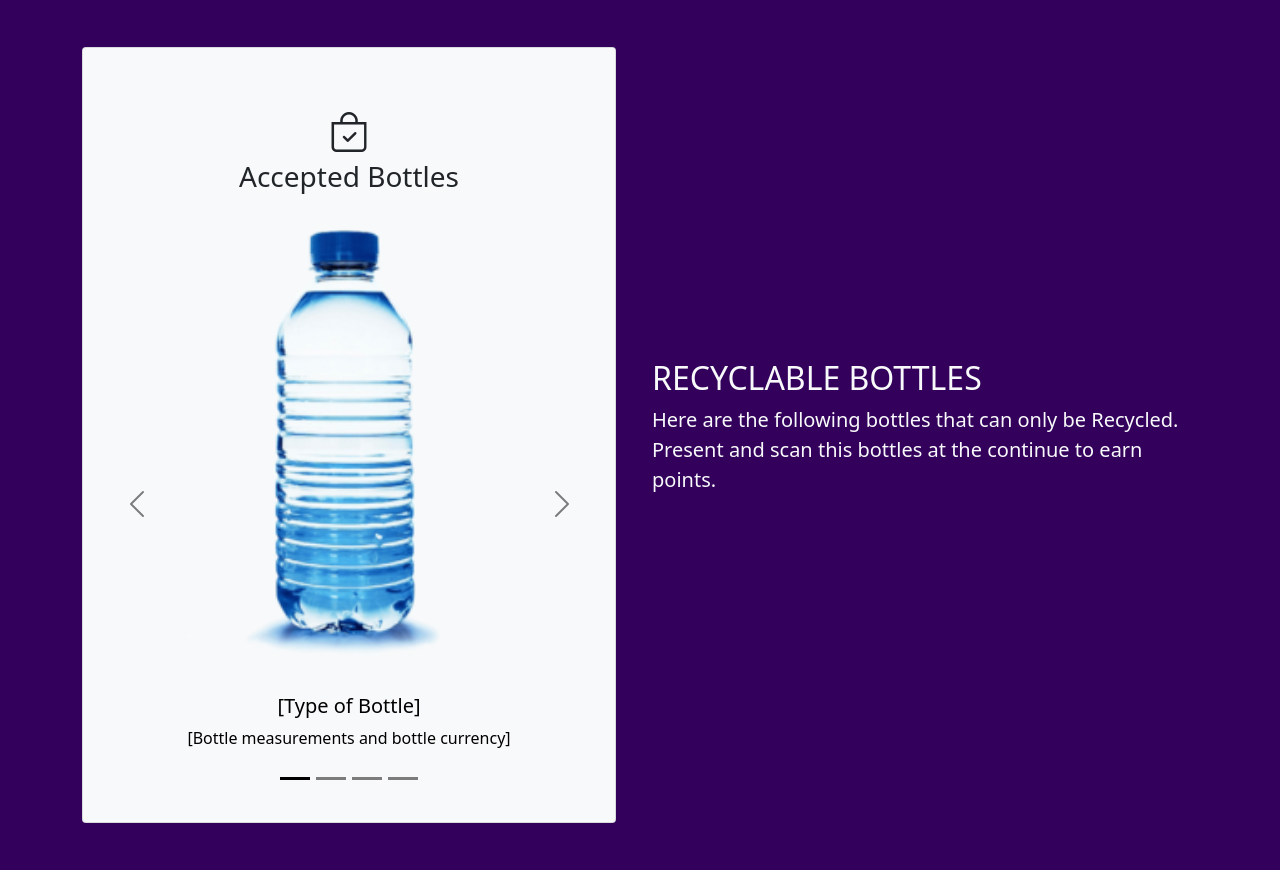
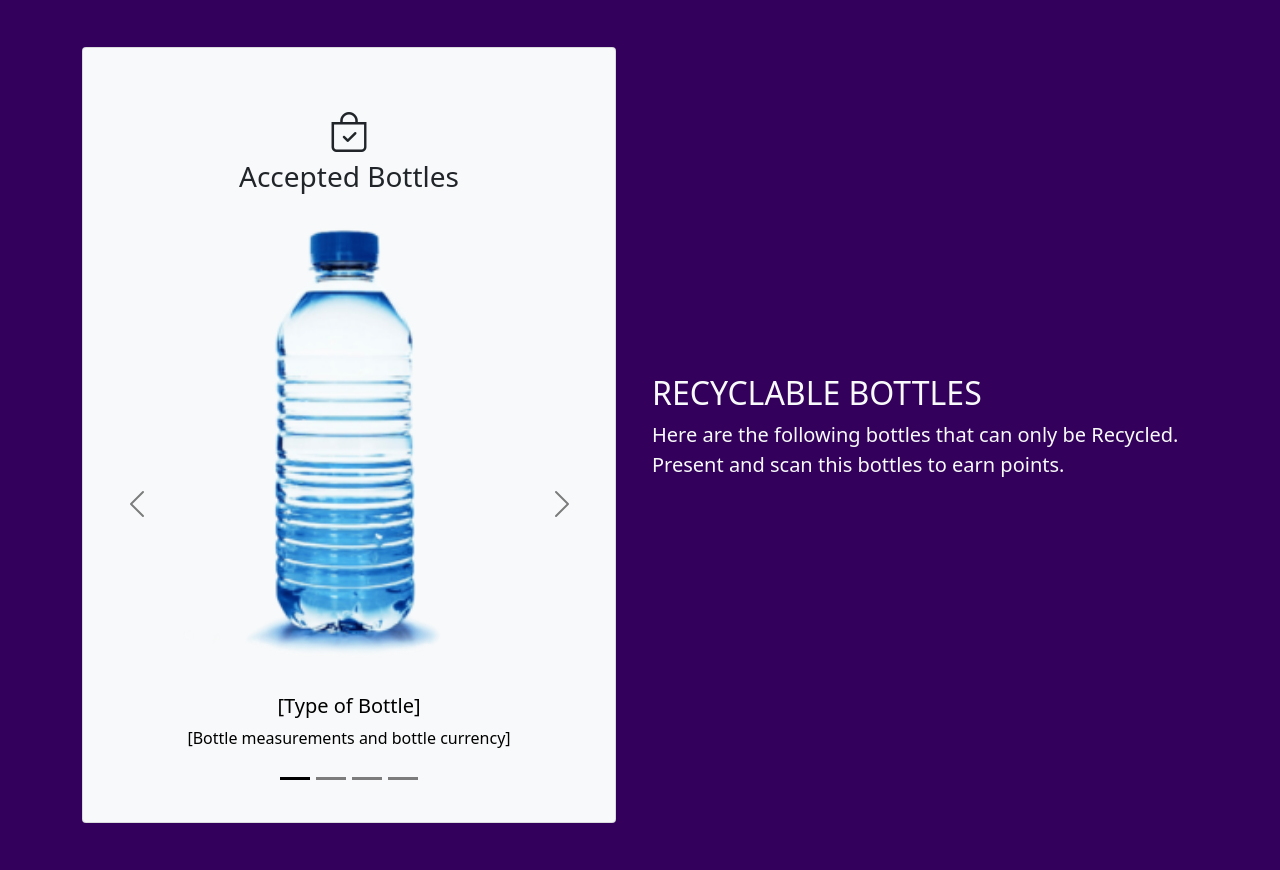
Before and after one commit to LouielAngeloQuisim/THESIS-BCASH, a PHP site: page /dashboard.php in a window 1280 px wide. Shown: the part 1998-2868 px from the top of the page. Run offline with PHP 8.4, Linux system fonts and the light colour scheme; data comes from the database, SQL or seed files in the repository; data that the repository does not hold is empty; some libraries are stand-ins or nearby versions; some web fonts are replaced.

Commit message:
user dash

```diff
--- a/dashboard.php
+++ b/dashboard.php
@@ -323,7 +323,7 @@ else{
                 <div class="col-md text-light text-center text-md-start p-4">
                     <h2>RECYCLABLE BOTTLES</h2>
                     <p class="lead">
-                        Here are the following bottles that can only be Recycled. Present and scan this bottles at the continue to earn points.
+                        Here are the following bottles that can only be Recycled. Present and scan this bottles to earn points.
                     </p>
                 </div>
             </div>
```
